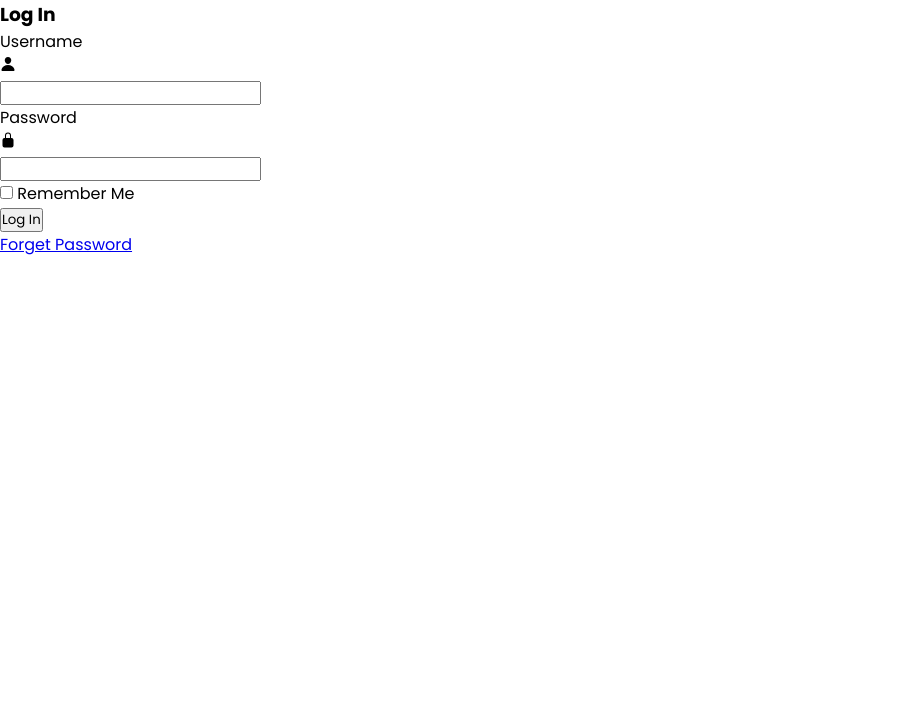
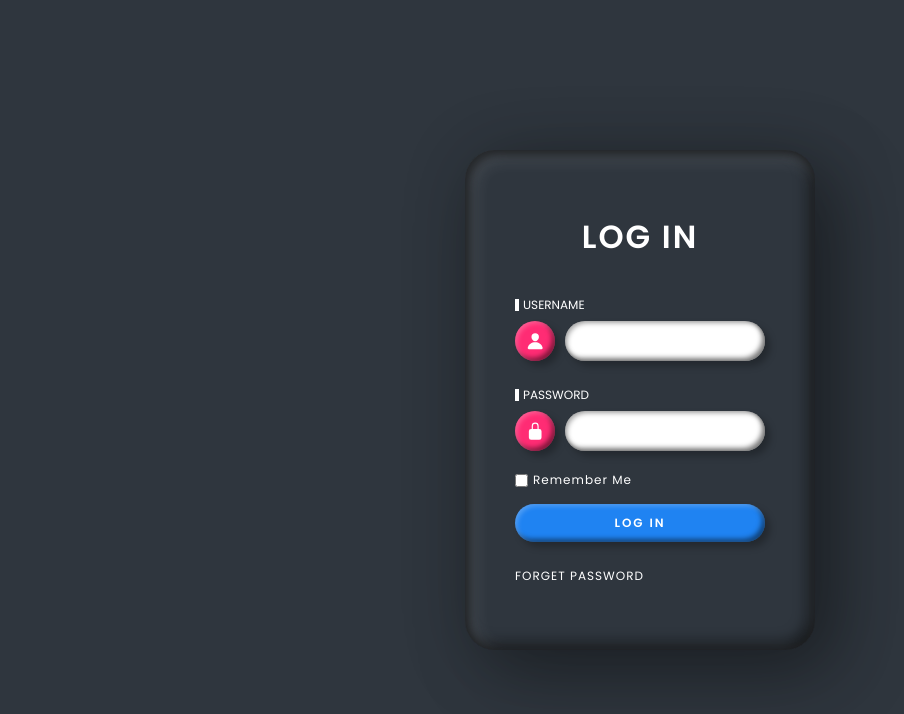
Before and after one commit to esarev/Claymorphism_Login_Form, a plain HTML site: page index.html in a window 1280 px wide. Shown: the whole page, without its empty margins (0-904 px from the left). Drawn offline with nearby package versions, Linux system fonts and the light colour scheme.

Commit message:
complete

```diff
--- a/index.html
+++ b/index.html
@@ -35,7 +35,6 @@
             </label>
             <div class="inputBox">
                 <div class="box">
-                    <div class="icon"></div>
                     <input type="submit" value="Log In">
                 </div>
             </div>
--- a/style.css
+++ b/style.css
@@ -6,3 +6,123 @@
     box-sizing: border-box;
     font-family: 'Poppins', sans-serif;
 }
+
+body {
+    display: flex;
+    justify-content: center;
+    align-items: center;
+    min-height: 100vh;
+    background: #2f363e;
+}
+
+.container {
+    position: relative;
+    display: flex;
+    justify-content: center;
+    align-items: center;
+    width: 350px;
+    min-height: 500px;
+    background: #2f363e;
+    box-shadow: 25px 25px 75px rgba(0,0,0,.25),
+    10px 10px 70px rgba(0,0,0,.25),
+    inset 5px 5px 10px rgba(0,0,0,.5),
+    inset 5px 5px 20px rgba(255,255,255,.2),
+    inset -5px -5px 15px rgba(0,0,0,.75);
+    border-radius: 30px;
+    padding: 50px;
+}
+form {
+    position: relative;
+    width: 100%;
+}
+.container h3 {
+    color: #fff;
+    font-weight: 600;
+    font-size: 2em;
+    text-transform: uppercase;
+    width: 100%;
+    text-align: center;
+    margin-bottom: 30px;
+    letter-spacing: 2px;
+}
+.inputBox {
+    position: relative;
+    width: 100%;
+    margin-bottom: 20px;
+}
+.inputBox span {
+    display: inline-block;
+    color:#fff;
+    border-left: 4px solid #fff;
+    padding-left: 4px;
+    font-size: .75em;
+    text-transform: uppercase;
+    margin-bottom: 10px;
+    line-height: 1em;
+}
+.inputBox .box {
+    display: flex;
+}
+.inputBox .box .icon {
+    position: relative;
+    min-width: 40px;
+    height: 40px;
+    background: #ff2c74;
+    display: flex;
+    justify-content: center;
+    align-items: center;
+    border-radius: 50%;
+    margin-right: 10px;
+    color:#fff;
+    font-size: 1.15em;
+    box-shadow: 5px 5px 7px rgba(0,0,0,.25),
+    inset 2px 2px 5px rgba(255,255,255,.25),
+    inset -3px -3px 5px rgba(0,0,0,.5);
+}
+.inputBox .box input {
+    position: relative;
+    width: 100%;
+    outline: none;
+    border: none;
+    border-radius: 30px;
+    font-size: .75em;
+    letter-spacing: 1px;
+    text-transform: uppercase;
+    padding: 10px 20px;
+    box-shadow: 5px 5px 7px rgba(0,0,0,.25),
+    inset 2px 2px 5px rgba(0,0,0,.35),
+    inset -3px -3px 5px rgba(0,0,0,.5);
+}
+.inputBox .box input[type='submit'] {
+    background: #1f83f2;
+    box-shadow: 5px 5px 7px rgba(0,0,0,.25),
+    inset 2px 2px 5px rgba(255,255,255,.25),
+    inset -3px -3px 5px rgba(0,0,0,.5);
+    cursor: pointer;
+    color: #fff;
+    letter-spacing: 2px;
+    text-transform: uppercase;
+    font-weight: 600;
+    margin-top: 15px;
+}
+.inputBox .box input[type='submit']:hover {
+    filter: brightness(1.1);
+}
+label {
+    color: #fff;
+    font-size: .75em;
+    letter-spacing: 1px;
+    display: flex;
+    align-items: center;
+}
+label input {
+    margin-right: 5px;
+}
+.forget {
+    color: #fff;
+    text-decoration: none;
+    font-size: .75em;
+    letter-spacing: 1px;
+    text-transform: uppercase;
+
+}
```
